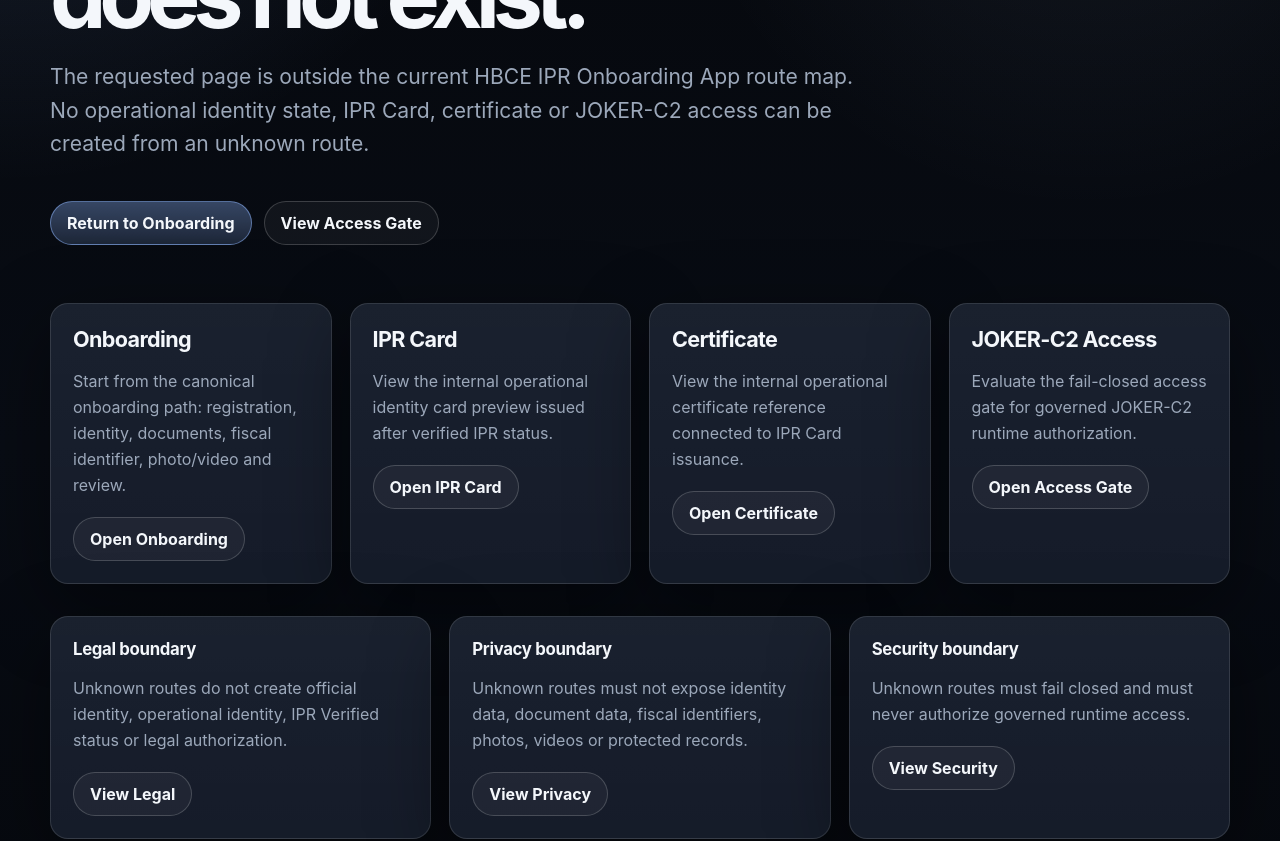
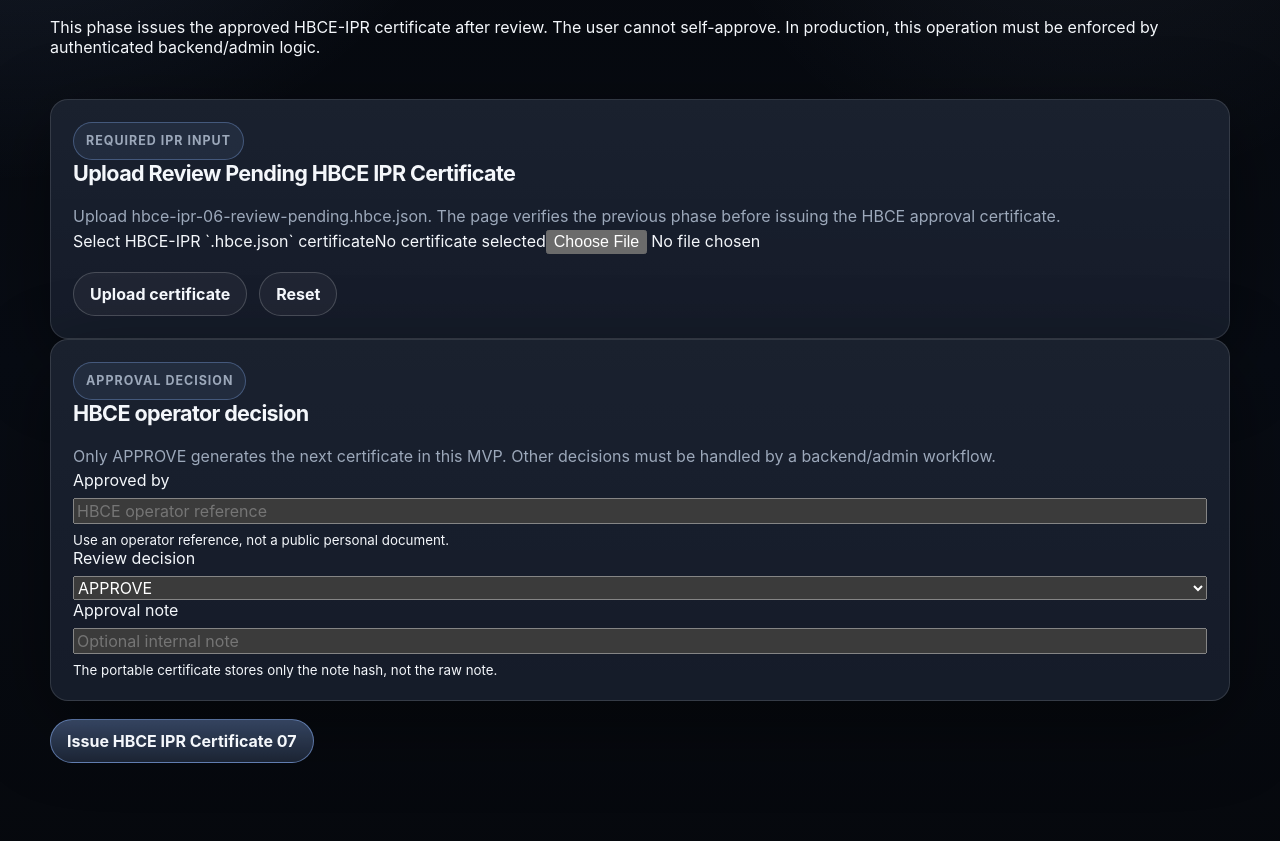
Before and after one commit to manuelcoletta1-source/hbce-ipr-onboarding-app, a Next.js app: page /admin/review in a window 1280 px wide. Before the commit this address had no page. Shown: the part 360-1201 px from the top of the page. Built offline with nearby package versions, Linux system fonts and the light colour scheme.

Commit message:
feat(admin): add HBCE approval certificate issuance

```diff
--- /dev/null
+++ b/app/admin/review/page.tsx
@@ -0,0 +1,289 @@
+"use client";
+
+import { useState } from "react";
+
+import IprCertificateUploader from "@/components/IprCertificateUploader";
+
+import {
+  downloadHbceIprCertificate,
+  generateHbceIprCertificate,
+  nowIso,
+  sha256Canonical
+} from "@/lib/ipr-certificate-chain";
+
+import { getPhaseDefinitionByNumber } from "@/lib/ipr-phase-map";
+
+import type { AcceptedIprCertificateUpload } from "@/components/IprCertificateUploader";
+
+import type {
+  HbceGeneratedCertificate,
+  HbceIprCertificate,
+  JsonObject
+} from "@/lib/types";
+
+const phase = getPhaseDefinitionByNumber(7);
+
+export default function AdminReviewPage() {
+  const [previousUpload, setPreviousUpload] =
+    useState<AcceptedIprCertificateUpload | null>(null);
+  const [approvedBy, setApprovedBy] = useState("");
+  const [approvalDecision, setApprovalDecision] = useState("APPROVE");
+  const [approvalNote, setApprovalNote] = useState("");
+  const [error, setError] = useState("");
+  const [isGenerating, setIsGenerating] = useState(false);
+  const [generatedCertificate, setGeneratedCertificate] =
+    useState<HbceGeneratedCertificate<JsonObject> | null>(null);
+
+  async function buildApprovalDecisionHash(params: {
+    previousCertificate: HbceIprCertificate;
+    approvedBy: string;
+    approvalDecision: string;
+    approvalNote: string;
+    approvedAt: string;
+  }): Promise<string> {
+    return sha256Canonical({
+      kind: "HBCE_IPR_PHASE_7_APPROVAL_DECISION",
+      previous_payload_sha256:
+        params.previousCertificate.hash_integrity.payload_sha256,
+      approved_by: params.approvedBy,
+      approval_decision: params.approvalDecision,
+      approval_note: params.approvalNote,
+      approved_at: params.approvedAt
+    });
+  }
+
+  async function issueApprovalCertificate() {
+    setError("");
+    setGeneratedCertificate(null);
+
+    if (!previousUpload) {
+      setError("Upload the required review pending HBCE IPR certificate first.");
+      return;
+    }
+
+    if (approvalDecision !== "APPROVE") {
+      setError(
+        "This MVP page only generates the approved certificate. REJECT and REQUEST_MORE_DATA must be handled by a backend/admin workflow."
+      );
+      return;
+    }
+
+    if (!approvedBy.trim()) {
+      setError("Insert the HBCE operator reference before approval.");
+      return;
+    }
+
+    setIsGenerating(true);
+
+    try {
+      const approvedAt = nowIso();
+
+      const approvalDecisionHash = await buildApprovalDecisionHash({
+        previousCertificate: previousUpload.certificate,
+        approvedBy: approvedBy.trim(),
+        approvalDecision,
+        approvalNote: approvalNote.trim(),
+        approvedAt
+      });
+
+      const phaseData: JsonObject = {
+        approved_by: approvedBy.trim(),
+        approved_at: approvedAt,
+        approval_decision_hash: approvalDecisionHash,
+        approval_decision: "APPROVE",
+        previous_payload_sha256:
+          previousUpload.certificate.hash_integrity.payload_sha256,
+        next_required_phase: "IPR_CARD_ISSUANCE",
+        user_self_approval_allowed: false,
+        backend_or_admin_review_required: true,
+        production_boundary:
+          "MVP client-side approval is not a production trust source. Production approval requires authenticated backend enforcement."
+      };
+
+      if (approvalNote.trim()) {
+        phaseData.approval_note_hash = await sha256Canonical({
+          kind: "HBCE_IPR_PHASE_7_APPROVAL_NOTE",
+          value: approvalNote.trim(),
+          approved_at: approvedAt
+        });
+      }
+
+      const generated = await generateHbceIprCertificate({
+        phase_number: phase.phase_number,
+        phase_code: phase.phase_code,
+        phase_status: "APPROVED",
+        next_required_phase: phase.next_required_phase,
+        subject: previousUpload.certificate.subject,
+        previous_certificate: previousUpload.certificate,
+        previous_payload_sha256:
+          previousUpload.certificate.hash_integrity.payload_sha256,
+        phase_data: phaseData,
+        issued_at: approvedAt
+      });
+
+      setGeneratedCertificate(generated);
+      downloadHbceIprCertificate(generated.certificate, generated.file_name);
+    } catch (generationError) {
+      setError(
+        generationError instanceof Error
+          ? generationError.message
+          : "HBCE approval certificate generation failed."
+      );
+    } finally {
+      setIsGenerating(false);
+    }
+  }
+
+  return (
+    <div className="hbce-container">
+      <main className="hbce-main">
+        <section className="hbce-hero">
+          <p className="hbce-kicker">HBCE Admin Review</p>
+
+          <h1>{phase.title}</h1>
+
+          <p>
+            This phase issues the approved HBCE-IPR certificate after review.
+            The user cannot self-approve. In production, this operation must be
+            enforced by authenticated backend/admin logic.
+          </p>
+        </section>
+
+        <IprCertificateUploader
+          expectedPreviousPhase={phase.expected_previous_phase}
+          expectedNextPhase={phase.next_required_phase}
+          title="Upload Review Pending HBCE IPR Certificate"
+          description="Upload hbce-ipr-06-review-pending.hbce.json. The page verifies the previous phase before issuing the HBCE approval certificate."
+          onCertificateAccepted={(upload) => {
+            setPreviousUpload(upload);
+            setError("");
+          }}
+          onValidation={(validation) => {
+            if (!validation.valid) {
+              setPreviousUpload(null);
+            }
+          }}
+        />
+
+        <section className="hbce-card">
+          <div className="hbce-stack">
+            <div>
+              <p className="hbce-kicker">Approval decision</p>
+              <h2>HBCE operator decision</h2>
+              <p className="hbce-muted">
+                Only APPROVE generates the next certificate in this MVP. Other
+                decisions must be handled by a backend/admin workflow.
+              </p>
+            </div>
+
+            <div className="hbce-form-grid">
+              <label className="hbce-field">
+                <span>Approved by</span>
+                <input
+                  type="text"
+                  value={approvedBy}
+                  placeholder="HBCE operator reference"
+                  onChange={(event) => setApprovedBy(event.target.value)}
+                />
+                <small>
+                  Use an operator reference, not a public personal document.
+                </small>
+              </label>
+
+              <label className="hbce-field">
+                <span>Review decision</span>
+                <select
+                  value={approvalDecision}
+                  onChange={(event) => setApprovalDecision(event.target.value)}
+                >
+                  <option value="APPROVE">APPROVE</option>
+                  <option value="REJECT">REJECT</option>
+                  <option value="REQUEST_MORE_DATA">REQUEST_MORE_DATA</option>
+                </select>
+              </label>
+
+              <label className="hbce-field">
+                <span>Approval note</span>
+                <input
+                  type="text"
+                  value={approvalNote}
+                  placeholder="Optional internal note"
+                  onChange={(event) => setApprovalNote(event.target.value)}
+                />
+                <small>
+                  The portable certificate stores only the note hash, not the raw
+                  note.
+                </small>
+              </label>
+            </div>
+          </div>
+        </section>
+
+        {previousUpload ? (
+          <section className="hbce-card hbce-card--soft">
+            <p className="hbce-kicker">Previous certificate accepted</p>
+            <h2>Review package ready for approval.</h2>
+
+            <p className="hbce-mono">
+              current_phase: {previousUpload.certificate.phase.code}
+            </p>
+
+            <p className="hbce-mono">
+              payload_sha256: {previousUpload.payloadSha256}
+            </p>
+
+            {previousUpload.previousPayloadSha256 ? (
+              <p className="hbce-mono">
+                previous_payload_sha256:{" "}
+                {previousUpload.previousPayloadSha256}
+              </p>
+            ) : null}
+          </section>
+        ) : null}
+
+        {error ? (
+          <section className="hbce-card hbce-card--danger">
+            <strong>FAIL_CLOSED</strong>
+            <p>{error}</p>
+          </section>
+        ) : null}
+
+        {generatedCertificate ? (
+          <section className="hbce-card hbce-card--success">
+            <p className="hbce-kicker">Certificate generated</p>
+            <h2>{generatedCertificate.file_name}</h2>
+
+            <p>
+              The HBCE approval certificate has been generated and downloaded.
+              Use this file for Phase 8 — IPR Card issuance.
+            </p>
+
+            <p className="hbce-mono">
+              payload_sha256: {generatedCertificate.payload_sha256}
+            </p>
+
+            {generatedCertificate.previous_payload_sha256 ? (
+              <p className="hbce-mono">
+                previous_payload_sha256:{" "}
+                {generatedCertificate.previous_payload_sha256}
+              </p>
+            ) : null}
+          </section>
+        ) : null}
+
+        <section className="hbce-actions">
+          <button
+            className="hbce-btn hbce-btn--primary"
+            type="button"
+            disabled={isGenerating}
+            onClick={issueApprovalCertificate}
+          >
+            {isGenerating
+              ? "Issuing approval certificate"
+              : "Issue HBCE IPR Certificate 07"}
+          </button>
+        </section>
+      </main>
+    </div>
+  );
+}
```
